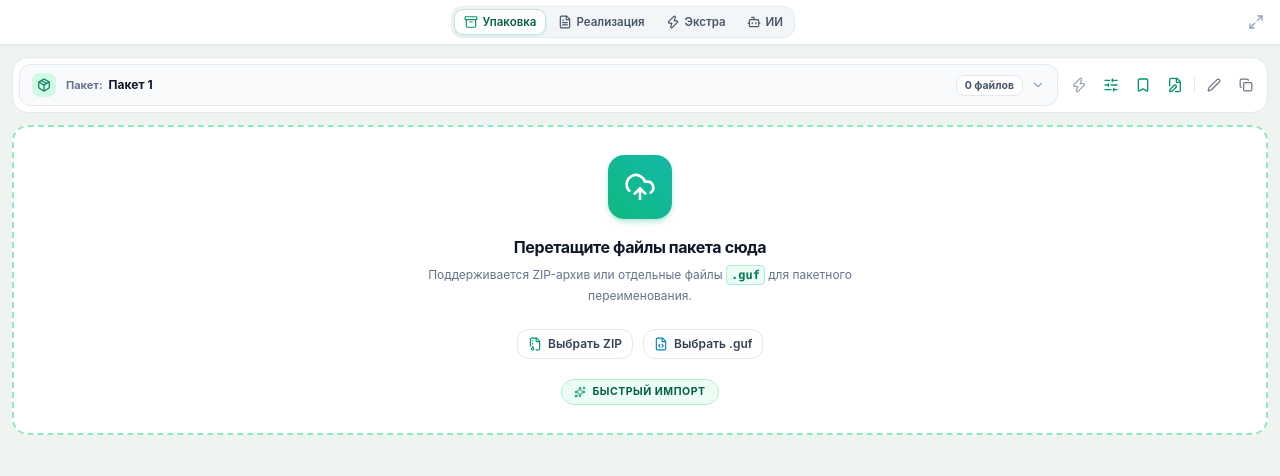
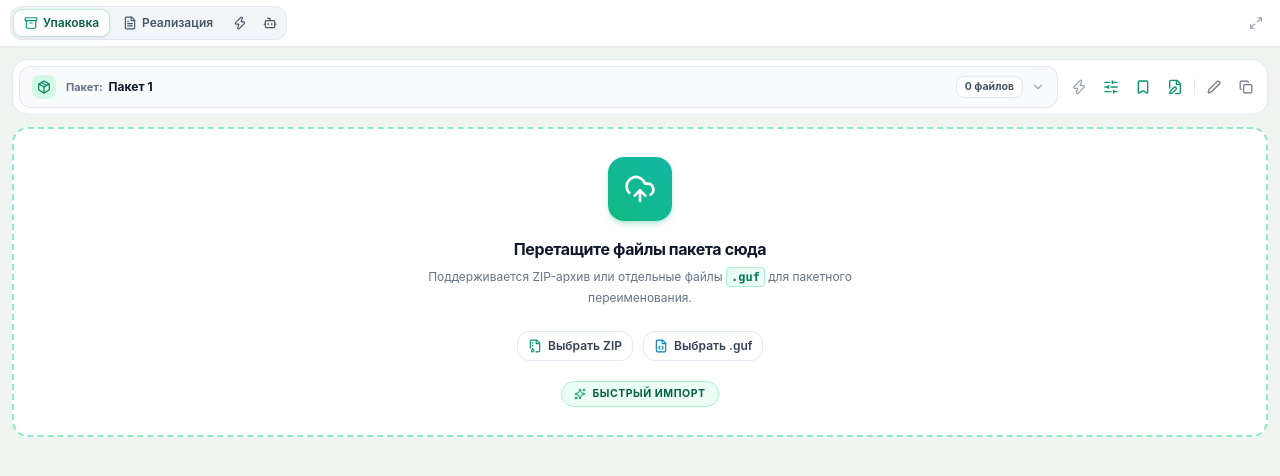
Before and after one commit to centralvii/gd-helper-extension, a React (Vite) app: page / in a window 1280 px wide. Shown: the top 476 px of the page. Built offline with nearby package versions, Linux system fonts and the light colour scheme.

Commit message:
fix(ui): keep icon-only tabs for extra and ai, fix header margins and alignment in narrow windows

```diff
--- a/src/components/layout/Header.tsx
+++ b/src/components/layout/Header.tsx
@@ -27,7 +27,7 @@ export const Header: React.FC<HeaderProps> = ({
         }
     };
 
-    const navTabs: { id: ActiveTool; label: string; icon: React.ReactNode; title: string }[] = [
+    const navTabs: { id: ActiveTool; label?: string; icon: React.ReactNode; title: string }[] = [
         {
             id: 'packer',
             label: 'Упаковка',
@@ -42,13 +42,11 @@ export const Header: React.FC<HeaderProps> = ({
         },
         {
             id: 'extra',
-            label: 'Экстра',
             icon: <Zap className="w-3.5 h-3.5" />,
             title: 'Экстра инструменты (ID алгоритмов, стили)',
         },
         {
             id: 'ai',
-            label: 'ИИ',
             icon: <Bot className="w-3.5 h-3.5" />,
             title: 'ИИ Ассистент GreenData',
         },
@@ -58,42 +56,45 @@ export const Header: React.FC<HeaderProps> = ({
         <header className="sticky top-0 z-30 bg-white/95 backdrop-blur-md border-b border-slate-200/80 shadow-[0_1px_2px_rgba(0,0,0,0.03)]">
             <div className="flex items-center justify-between gap-1.5 px-2.5 py-1.5 min-h-[44px]">
                 {/* ── Navigation tabs pill ── */}
-                <div className="flex-1 flex items-center justify-center min-w-0">
-                    <div className="flex items-center gap-0.5 rounded-xl p-0.5 bg-slate-100/90 border border-slate-200/80 shadow-2xs max-w-full overflow-x-auto no-scrollbar">
-                        {navTabs.map((tab) => (
+                <div className="flex items-center gap-0.5 rounded-xl p-0.5 bg-slate-100/90 border border-slate-200/80 shadow-2xs">
+                    {navTabs.map((tab) => {
+                        const isActive = activeTool === tab.id;
+                        return (
                             <button
                                 key={tab.id}
                                 type="button"
                                 onClick={() => onSelectTool(tab.id)}
                                 title={tab.title}
-                                className={`header-tab ${activeTool === tab.id ? 'header-tab--active' : ''}`}
+                                className={`header-tab ${isActive ? 'header-tab--active' : ''} ${
+                                    !tab.label ? 'header-tab--icon-only' : ''
+                                }`}
                             >
                                 {tab.icon}
-                                <span>{tab.label}</span>
+                                {tab.label && <span>{tab.label}</span>}
                                 {tab.id === 'packer' && fileCount > 0 && (
                                     <span
                                         className="rounded-full px-1.5 text-[9px] font-bold leading-none py-0.5 flex-shrink-0 transition-all shadow-2xs"
                                         style={{
-                                            background: activeTool === 'packer' ? '#059669' : '#dcfce7',
-                                            color:      activeTool === 'packer' ? '#ffffff' : '#047857',
-                                            boxShadow:  activeTool === 'packer' ? '0 0 6px rgba(5,150,105,0.4)' : undefined,
+                                            background: isActive ? '#059669' : '#dcfce7',
+                                            color:      isActive ? '#ffffff' : '#047857',
+                                            boxShadow:  isActive ? '0 0 6px rgba(5,150,105,0.4)' : undefined,
                                         }}
                                     >
                                         {fileCount}
                                     </span>
                                 )}
                             </button>
-                        ))}
-                    </div>
+                        );
+                    })}
                 </div>
 
                 {/* ── Right: Fullscreen Action ── */}
                 <button
                     onClick={handleOpenFullscreen}
                     title="Открыть во весь экран (в новой вкладке)"
-                    className="p-1.5 text-slate-400 hover:text-slate-700 hover:bg-slate-100 rounded-xl transition-colors flex-shrink-0 cursor-pointer"
+                    className="w-7 h-7 flex items-center justify-center text-slate-400 hover:text-slate-700 hover:bg-slate-100 rounded-xl transition-colors flex-shrink-0 cursor-pointer"
                 >
-                    <Maximize2 className="w-4 h-4" />
+                    <Maximize2 className="w-3.5 h-3.5" />
                 </button>
             </div>
         </header>
--- a/src/index.css
+++ b/src/index.css
@@ -119,10 +119,12 @@
     .header-tab {
         display: inline-flex;
         align-items: center;
+        justify-content: center;
         gap: 5px;
-        padding: 5px 8.5px;
+        height: 28px;
+        padding: 0 10px;
         border-radius: 9px;
-        font-size: 11.5px;
+        font-size: 12px;
         font-weight: 600;
         color: #475569;
         background: transparent;
@@ -131,7 +133,11 @@
         white-space: nowrap;
         will-change: transform;
         transition: color 0.14s ease, background-color 0.14s ease, border-color 0.14s ease, transform 0.12s ease;
-        line-height: 1.25;
+        line-height: 1;
+    }
+    .header-tab--icon-only {
+        width: 28px;
+        padding: 0;
     }
     .header-tab > svg {
         flex-shrink: 0;
```
